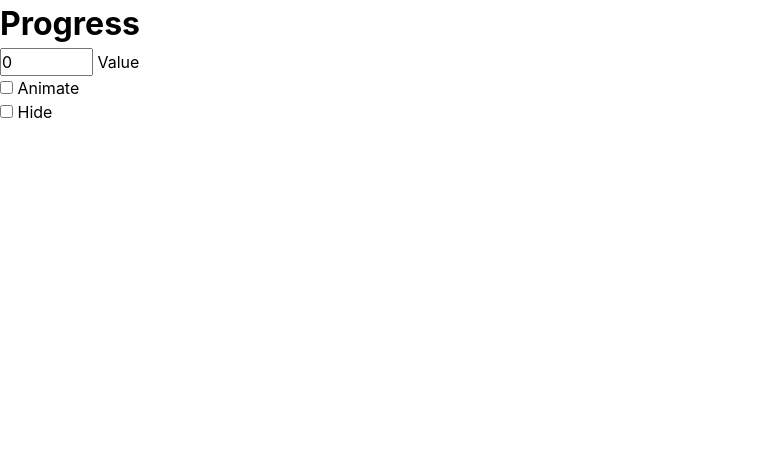
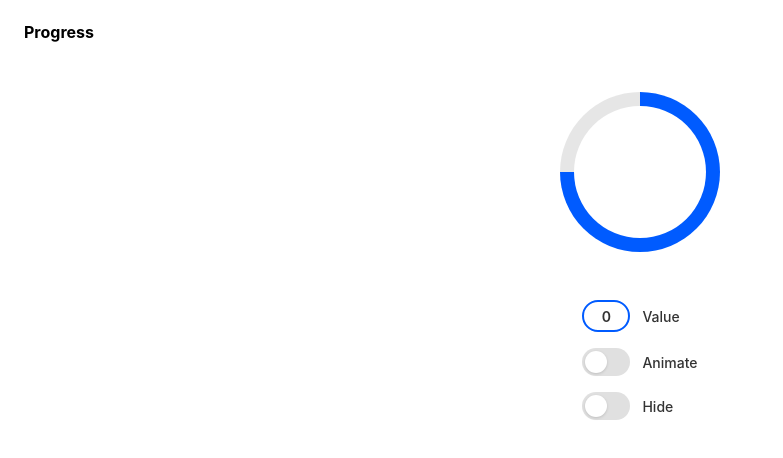
Before and after one commit to forthang/ozon-progress-bar, a website built with webpack: page frontend/src/index.html in a window 1280 px wide. Shown: the whole page, without its empty margins (0-783 px from the left). Built offline with nearby package versions, Linux system fonts and the light colour scheme.

Commit message:
DEVELOP update layout

```diff
--- a/frontend/src/index.html
+++ b/frontend/src/index.html
@@ -2,12 +2,15 @@
 <html lang="ru">
   <head>
     <meta charset="UTF-8" />
+    <meta name="viewport" content="width=device-width, initial-scale=1.0" />
     <title>OzonIntership</title>
   </head>
   <body>
     <div class="app" id="app">
       <h1 class="app__title">Progress</h1>
-      <div class="app__progress" id="progress-container"></div>
+      <div class="progress-ring" id="progress-container">
+        <div class="progress-ring__inner"></div>
+      </div>
       <div class="app__controls">
         <div class="control">
           <input
@@ -42,7 +45,6 @@
           </label>
           <span class="control__label">Hide</span>
         </div>
-
       </div>
     </div>
   </body>
--- a/frontend/src/styles/main.css
+++ b/frontend/src/styles/main.css
@@ -16,10 +16,10 @@ body {
   line-height: 1.5;
   font-family: -apple-system, BlinkMacSystemFont, 'Segoe UI', Roboto, Oxygen,
     Ubuntu, Cantarell, 'Helvetica Neue', Arial, sans-serif;
+  background-color: #fff;
 }
 
-img,
-svg {
+img {
   display: block;
   max-width: 100%;
 }
@@ -40,3 +40,126 @@ ul,
 ol {
   list-style: none;
 }
+
+/* App */
+
+.app {
+  min-height: 100vh;
+  padding: 20px 24px 40px;
+  display: flex;
+  flex-direction: column;
+  align-items: center;
+}
+
+.app__title {
+  align-self: flex-start;
+  font-size: 16px;
+  font-weight: 700;
+  margin-bottom: 48px;
+}
+
+/* Progress ring */
+
+.progress-ring {
+  width: 160px;
+  height: 160px;
+  border-radius: 50%;
+  background: conic-gradient(#005bff 0deg, #005bff 270deg, #e6e6e6 270deg, #e6e6e6 360deg);
+  display: flex;
+  justify-content: center;
+  align-items: center;
+}
+
+.progress-ring__inner {
+  width: 132px;
+  height: 132px;
+  border-radius: 50%;
+  background: #fff;
+}
+
+/* Controls */
+
+.app__controls {
+  margin-top: 48px;
+  display: flex;
+  flex-direction: column;
+  gap: 16px;
+  align-items: flex-start;
+}
+
+.control {
+  display: flex;
+  align-items: center;
+  gap: 12px;
+}
+
+.control__input {
+  width: 48px;
+  height: 32px;
+  border: 2px solid #005bff;
+  border-radius: 18px;
+  text-align: center;
+  font-size: 14px;
+  font-weight: 600;
+  color: #333;
+  outline: none;
+  -moz-appearance: textfield;
+}
+
+.control__input::-webkit-outer-spin-button,
+.control__input::-webkit-inner-spin-button {
+  -webkit-appearance: none;
+  margin: 0;
+}
+
+.control__label {
+  font-size: 14px;
+  font-weight: 500;
+  color: #333;
+}
+
+/* Toggle switch */
+
+.control__switch {
+  position: relative;
+  display: inline-block;
+  width: 48px;
+  height: 28px;
+  cursor: pointer;
+}
+
+.control__checkbox {
+  opacity: 0;
+  width: 0;
+  height: 0;
+  position: absolute;
+}
+
+.control__slider {
+  position: absolute;
+  inset: 0;
+  background-color: #e0e0e0;
+  border-radius: 14px;
+  transition: background-color 0.2s;
+}
+
+.control__slider::before {
+  content: '';
+  position: absolute;
+  height: 22px;
+  width: 22px;
+  left: 3px;
+  bottom: 3px;
+  background-color: #fff;
+  border-radius: 50%;
+  transition: transform 0.2s;
+  box-shadow: 0 1px 3px rgba(0, 0, 0, 0.15);
+}
+
+.control__checkbox:checked + .control__slider {
+  background-color: #005bff;
+}
+
+.control__checkbox:checked + .control__slider::before {
+  transform: translateX(20px);
+}
```
